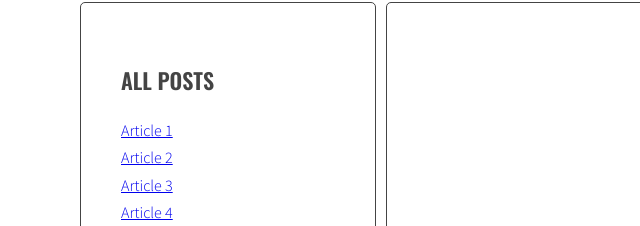
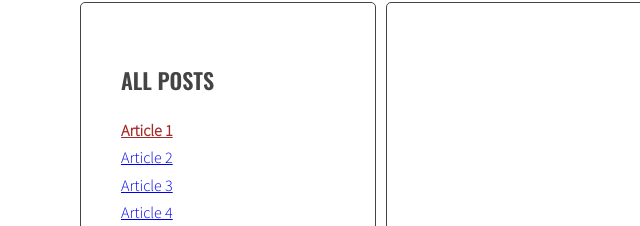
Before and after one commit to wojtekbo/javascript-blog, a website: page index.html in a window 1280 px wide. Both pictures are taken after a click on the link "Article 1". Shown: the part 241-467 px from the top of the page, 0-640 px from the left. Drawn offline with nearby package versions, Linux system fonts and the light colour scheme.

Commit message:
Add class 'active' to the clicked link in titleClickHandler

```diff
--- a/js/script.js
+++ b/js/script.js
@@ -6,21 +6,24 @@
 const titleClickHandler = function (event) {
    console.log("Link was clicked!");
    console.log(event);
+   const clickedElement = this;
+   console.log("clickedElement:", clickedElement);
+   console.log("clickedElement (with plus): " + clickedElement);
 
-   /* remove class 'active' from all article links  */
+   /* [DONE] remove class 'active' from all article links  */
    const activeLinks = document.querySelectorAll(".titles a.active");
 
    for (let activeLink of activeLinks) {
       activeLink.classList.remove("active");
    }
-   /* add class 'active' to the clicked link */
+   /* [IN PROGRESS] add class 'active' to the clicked link */
+   clickedElement.classList.add("active");
+   /* [DONE] remove class 'active' from all articles */
    const activeArticles = document.querySelectorAll(".post.active");
 
    for (let activeArticle of activeArticles) {
       activeArticle.classList.remove("active");
    }
-   /* remove class 'active' from all articles */
-
    /* get 'href' attribute from the clicked link */
 
    /* find the correct article using the selector (value of 'href' attribute) */
--- a/sass/style.scss
+++ b/sass/style.scss
@@ -85,6 +85,7 @@ body {
    padding: 0;
    .active {
       font-weight: bold;
+      color: brown;
    }
 }
 
```
Also changed, not shown: css/style.css, 1 other file. Lines whose indentation alone changed are shown as unchanged.
